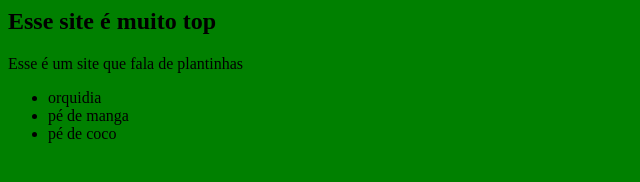
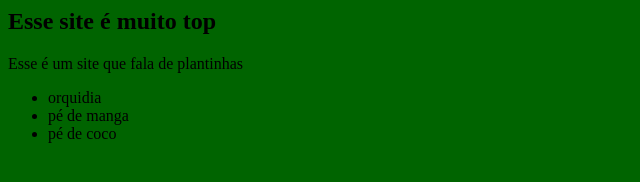
Before and after one commit to beatrizbelem/aula-git, a plain HTML site: page index.html in a window 1280 px wide. Shown: the whole page, without its empty margins (0-640 px from the left). Drawn offline with Linux system fonts and the light colour scheme.

Commit message:
trocar fundo para verde escuro

```diff
--- a/style.css
+++ b/style.css
@@ -1,3 +1,3 @@
 body {
-  background: green;
+  background: darkgreen;
 }
```
